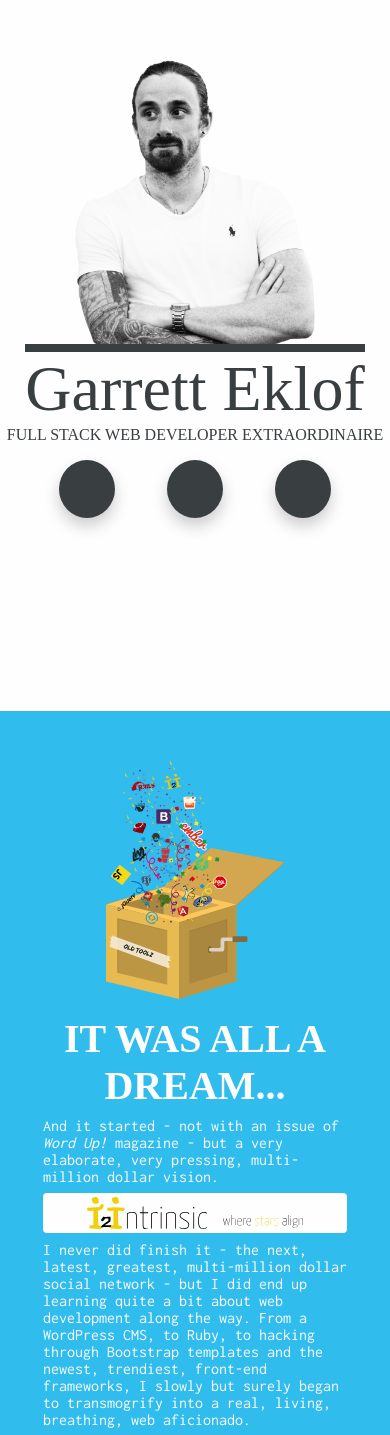
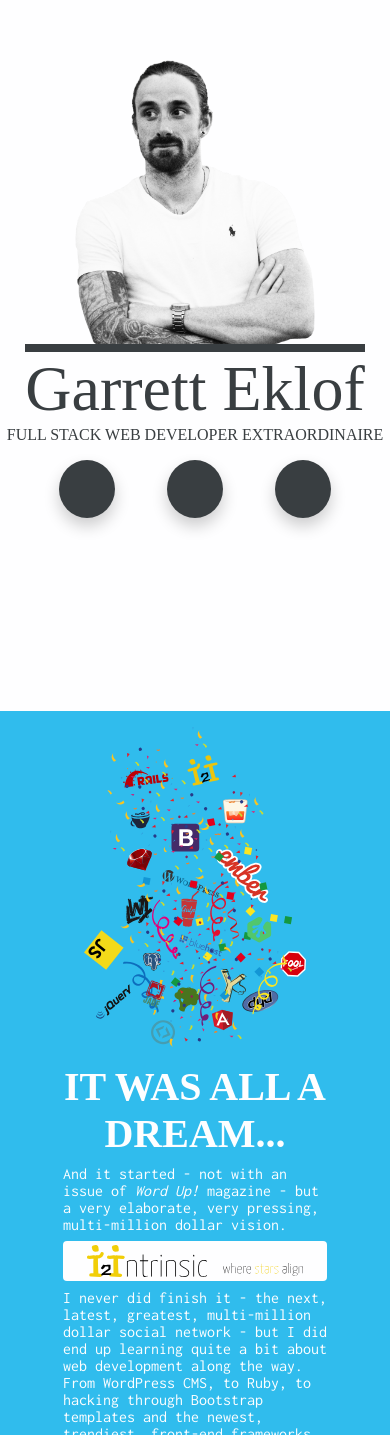
Before and after one commit to garretteklof/portfolio, a React app: page / in a window 390 px wide. Shown: the part 133-1568 px from the top of the page. Built offline with nearby package versions, Linux system fonts and the light colour scheme; a web font is replaced by a local one.

Commit message:
use a better svg for 'about' on mobile

```diff
--- a/src/components/About/AboutPage.js
+++ b/src/components/About/AboutPage.js
@@ -1,14 +1,12 @@
 import React from "react";
 
-export default class AboutPage extends React.Component {
-  render() {
-    return (
+const AboutPage = () => (
   <section className="about">
     <div className="about__text-grid">
       <h1 className="about__heading">It was all a dream...</h1>
       <p>
-            And it started - not with an issue of <i>Word Up!</i> magazine - but
-            a very elaborate, very pressing, multi-million dollar vision.
+        And it started - not with an issue of <i>Word Up!</i> magazine - but a
+        very elaborate, very pressing, multi-million dollar vision.
       </p>
 
       <span className="about__iintrinsic">
@@ -17,25 +15,32 @@ export default class AboutPage extends React.Component {
       </span>
 
       <p>
-            I never did finish it - the next, latest, greatest, multi-million
-            dollar social network - but I did end up learning quite a bit about
-            web development along the way. From a WordPress CMS, to Ruby, to
-            hacking through Bootstrap templates and the newest, trendiest,
-            front-end frameworks, I slowly but surely began to transmogrify into
-            a real, living, breathing, web aficionado.
+        I never did finish it - the next, latest, greatest, multi-million dollar
+        social network - but I did end up learning quite a bit about web
+        development along the way. From WordPress CMS, to Ruby, to hacking
+        through Bootstrap templates and the newest, trendiest, front-end
+        frameworks, I slowly but surely began to transmogrify into a real,
+        living, breathing, web aficionado.
       </p>
 
       <p>
-            Today, of course, I'm much more polished. I take great pride in
-            writing sensible and maintainable code, and I very much prescribe to
-            the philosphy that cobbling together third-party libraries is,
-            usually, never the answer. I love to take an idea, and nurture it
-            from concept to completion. Functional programming is my forte, and
-            beautiful, visceral, user experiences, my everlasting quest.
+        Today, of course, I'm much more polished. I take great pride in writing
+        sensible and maintainable code, and I very much prescribe to the
+        philosphy that cobbling together third-party libraries is, usually,
+        never the answer. I love to take an idea, and nurture it from concept to
+        completion. Functional programming is my forte, and beautiful, visceral,
+        user experiences, my everlasting quest.
       </p>
     </div>
-        <img className="about__toolbox" src="/images/about/toolbox.svg" />
+    <img
+      className="about__toolbox"
+      src={
+        window.matchMedia("(max-width: 37.5em)").matches
+          ? "/images/about/toolbox-mobile.svg"
+          : "/images/about/toolbox.svg"
+      }
+    />
   </section>
 );
-  }
-}
+
+export default AboutPage;
--- a/src/styles/components/_about.scss
+++ b/src/styles/components/_about.scss
@@ -31,11 +31,14 @@
   @media only screen and (max-width: $bp-650) {
     width: 50rem;
   }
+  @media only screen and (max-width: $bp-600) {
+    padding-top: 2rem;
+  }
   @media only screen and (max-width: $bp-500) {
     width: 45rem;
   }
   @media only screen and (max-width: $bp-400) {
-    width: 40rem;
+    width: 35rem;
   }
   @media only screen and (max-width: $bp-300) {
     width: 25rem;
@@ -138,7 +141,7 @@
       order: -1;
       height: 40rem;
     }
-    @media only screen and (max-width: $bp-500) {
+    @media only screen and (max-width: $bp-300) {
       height: 30rem;
     }
   }
```
Also changed, not shown: public/images/about/toolbox-mobile.svg (added), public/images/about/toolbox.svg. Lines whose indentation alone changed are shown as unchanged.
